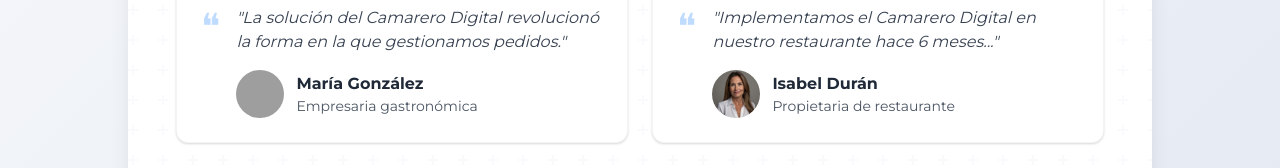
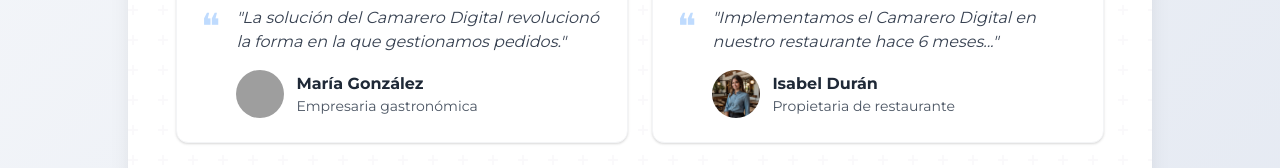
Before and after one commit to Onixmanager/TecnologiasOnix, a plain HTML site: page diapositivas/CDdiapositiva4.html in a window 1280 px wide. Shown: the part 372-540 px from the top of the page. Drawn offline with nearby package versions, Linux system fonts and the light colour scheme; grey boxes are pictures that could not be loaded.

Commit message:
Update CDdiapositiva4.html

```diff
--- a/diapositivas/CDdiapositiva4.html
+++ b/diapositivas/CDdiapositiva4.html
@@ -102,7 +102,7 @@
                   "Implementamos el Camarero Digital en nuestro restaurante hace 6 meses..."
                 </p>
                 <div class="flex items-center">
-                  <img src="https://raw.githubusercontent.com/Onixmanager/TecnologiasOnix/refs/heads/main/Leonardo_Kino_XL_Crea_una_imagen_realista_del_perfil_de_linked_1.jpg" class="w-12 h-12 rounded-full object-cover mr-3" />
+                  <img src="https://raw.githubusercontent.com/Onixmanager/TecnologiasOnix/refs/heads/main/IsabelDuran-restaurante.webp" class="w-12 h-12 rounded-full object-cover mr-3" />
                   <div>
                     <p class="font-bold text-gray-800">Isabel Durán</p>
                     <p class="text-sm text-gray-600">Propietaria de restaurante</p>
```
